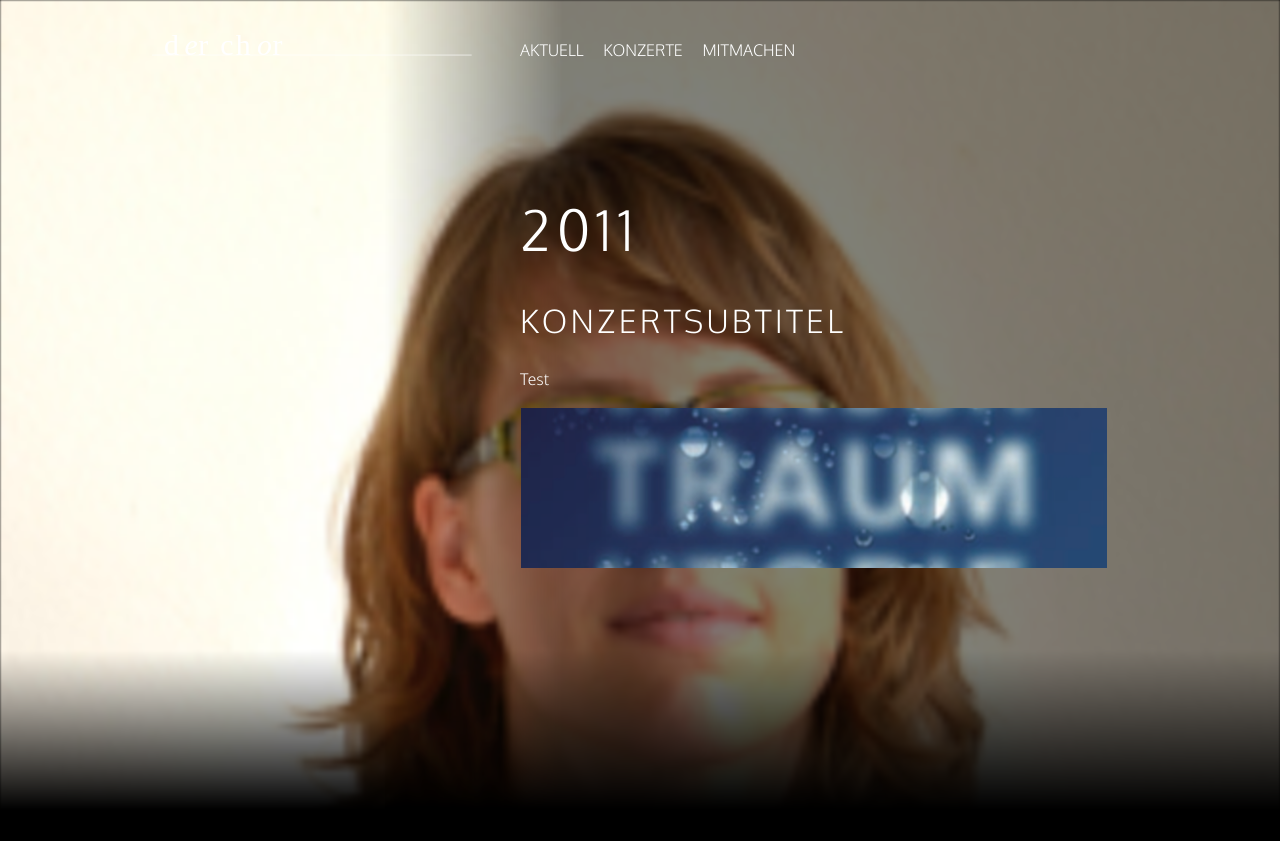
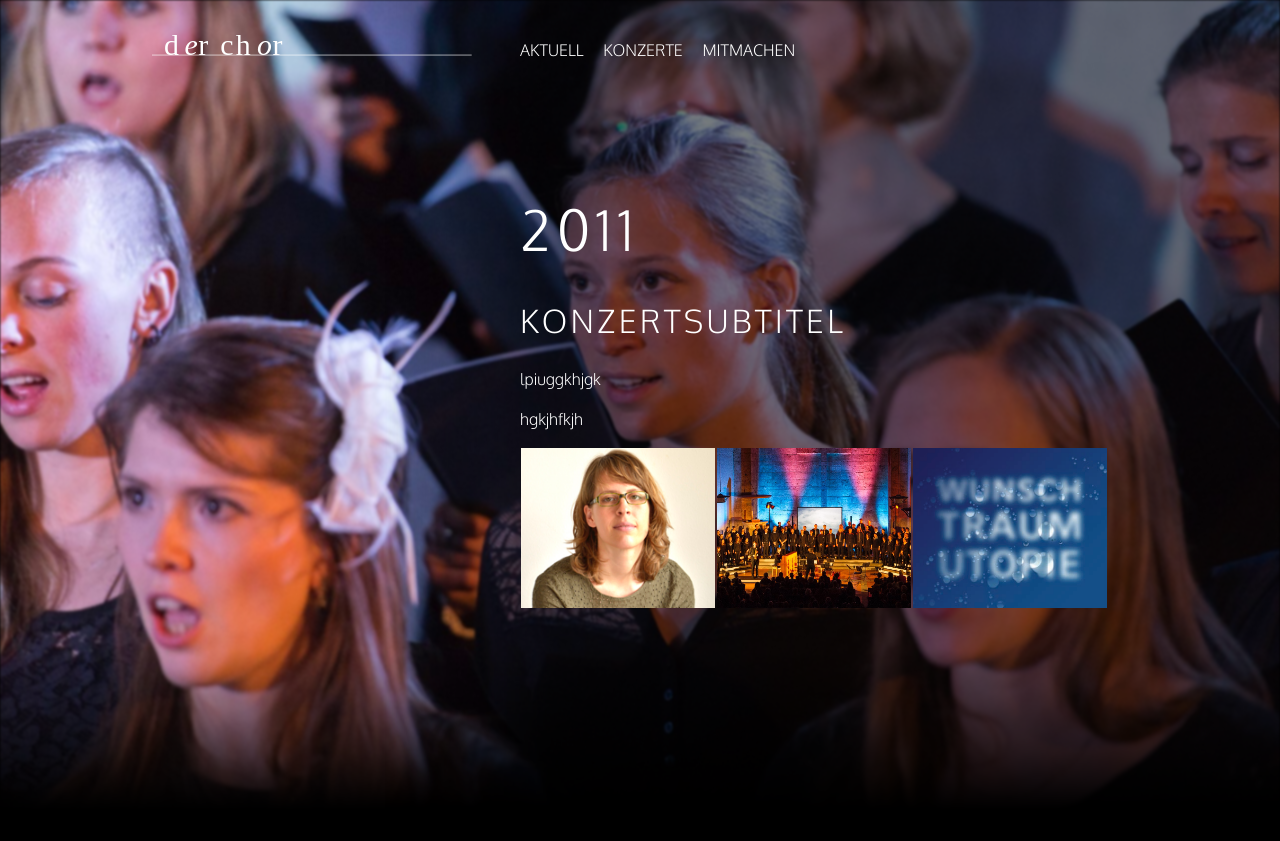
Before and after one commit to derchor/website, a Jekyll site: the page built from _concerts/2011.md, in a window 1280 px wide. Shown: the top 841 px of the page. Built offline with Jekyll 4.4.1, drawn with Linux system fonts in a browser that asks for light colours; nearby versions of some CDN libraries.

Commit message:
Updated '_concerts/2011.md' via CloudCannon

```diff
--- a/_concerts/2011.md
+++ b/_concerts/2011.md
@@ -1,14 +1,19 @@
 ---
 title: '2011'
-background_color_rgb: rgb(0, 0, 0)
-background_image_path: "/uploads/luzia.png"
+background_color_rgb: 'rgb(0, 0, 0)'
+background_image_path: /images/schatten_und_licht_chor.jpg
 year:
 name: 2011
 subtitle: Konzertsubtitel
 images:
-- image_path: "/uploads/wunsch.png"
+  - image_path: /uploads/luzia.png
+  - image_path: /siteicon.png
+  - image_path: /uploads/bildschirmfoto-2017-06-05-um-15-39-59.png
 youtube:
-- url
+  - url
 ---
 
-Test
+
+lpiuggkhjgk
+
+hgkjhfkjh
```
